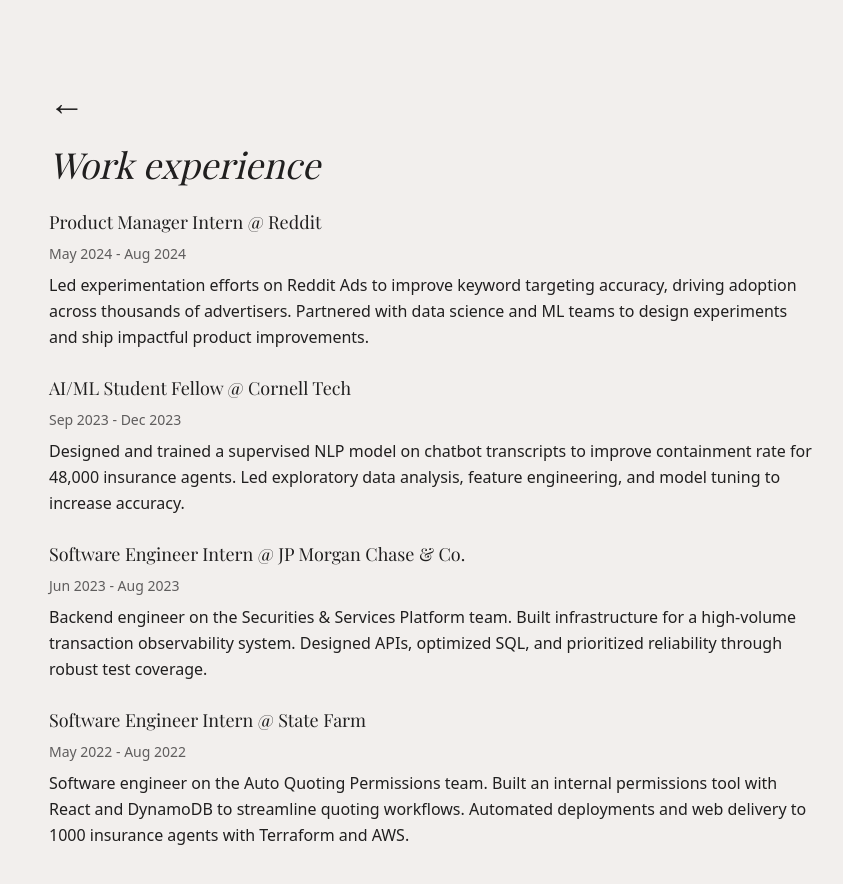
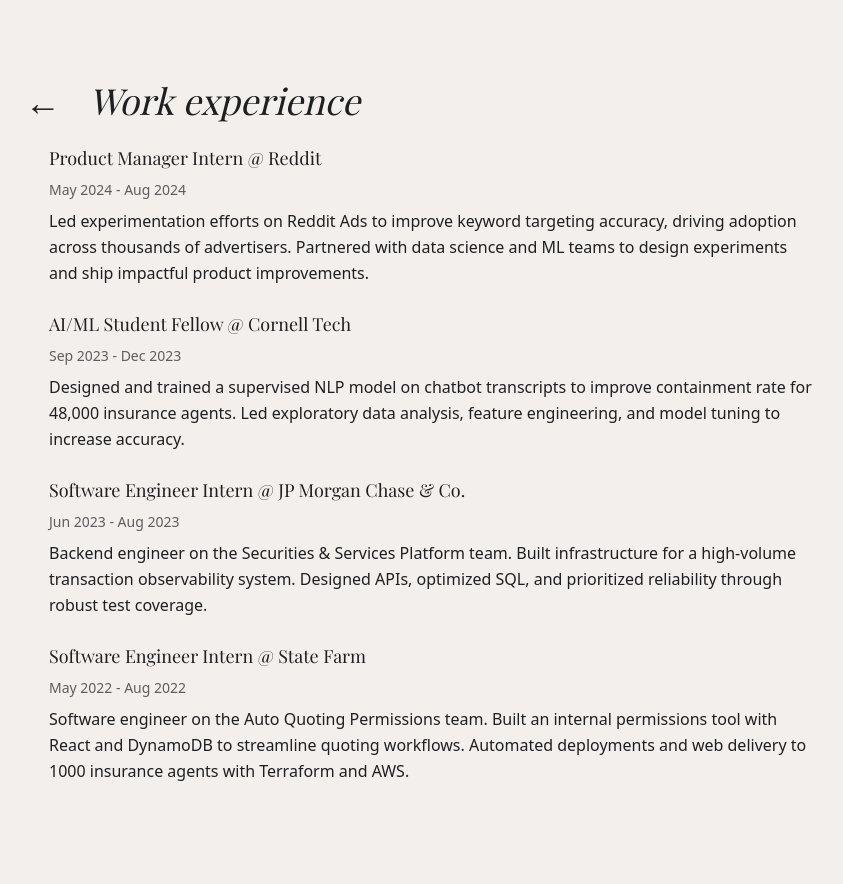
Before and after one commit to syl15/personal-website, a Next.js app: page /experience in a window 1280 px wide. Shown: the top 884 px of the page, without its empty margins (207-1050 px from the left). After the commit the page ends 824 px from the top, so only its background shows below. Built offline with nearby package versions, Linux system fonts and the light colour scheme; a web font is replaced by a local one.

Commit message:
stack arrow on small + med screens, inline on large

```diff
--- a/src/app/experience/page.tsx
+++ b/src/app/experience/page.tsx
@@ -5,8 +5,12 @@
 export default function Experience() {
     return (
         <Layout>
-            <BackButton/>
-            <h1 className="text-4xl italic font-playfair"> Work experience </h1>
+            <div className="flex flex-col lg:flex-row lg:items-center gap-4 lg:gap-3 lg:pl-10 relative">
+                <div className="lg:absolute lg:-left-6">
+                    <BackButton />
+                </div>
+                <h1 className="text-4xl italic font-playfair">Work experience</h1>
+            </div>
 
             {experience.map((item, index) =>
                 <section key={index} className="space-y-2">
--- a/src/components/BackButton.tsx
+++ b/src/components/BackButton.tsx
@@ -6,9 +6,13 @@
 
     const router = useRouter();
 
+    const handleBack = () => {
+        router.push("/");
+    };
+
     return (
         <button
-            onClick={() => router.back()}
+            onClick={handleBack}
             className="font-playfair text-4xl italic cursor-pointer hover:opacity-70 transition"
             aria-label="Go back"
             aria-hidden="true"
```
